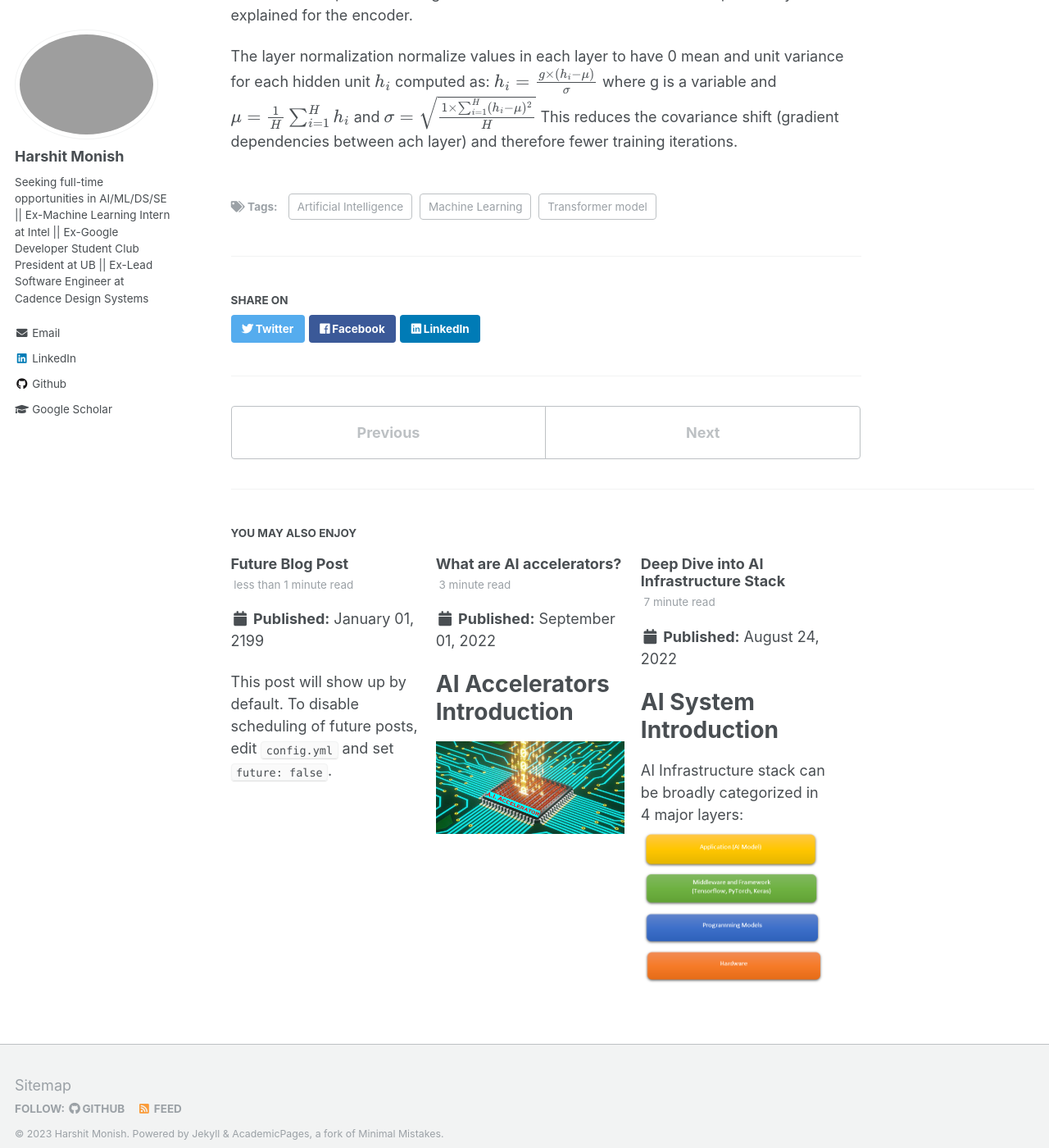
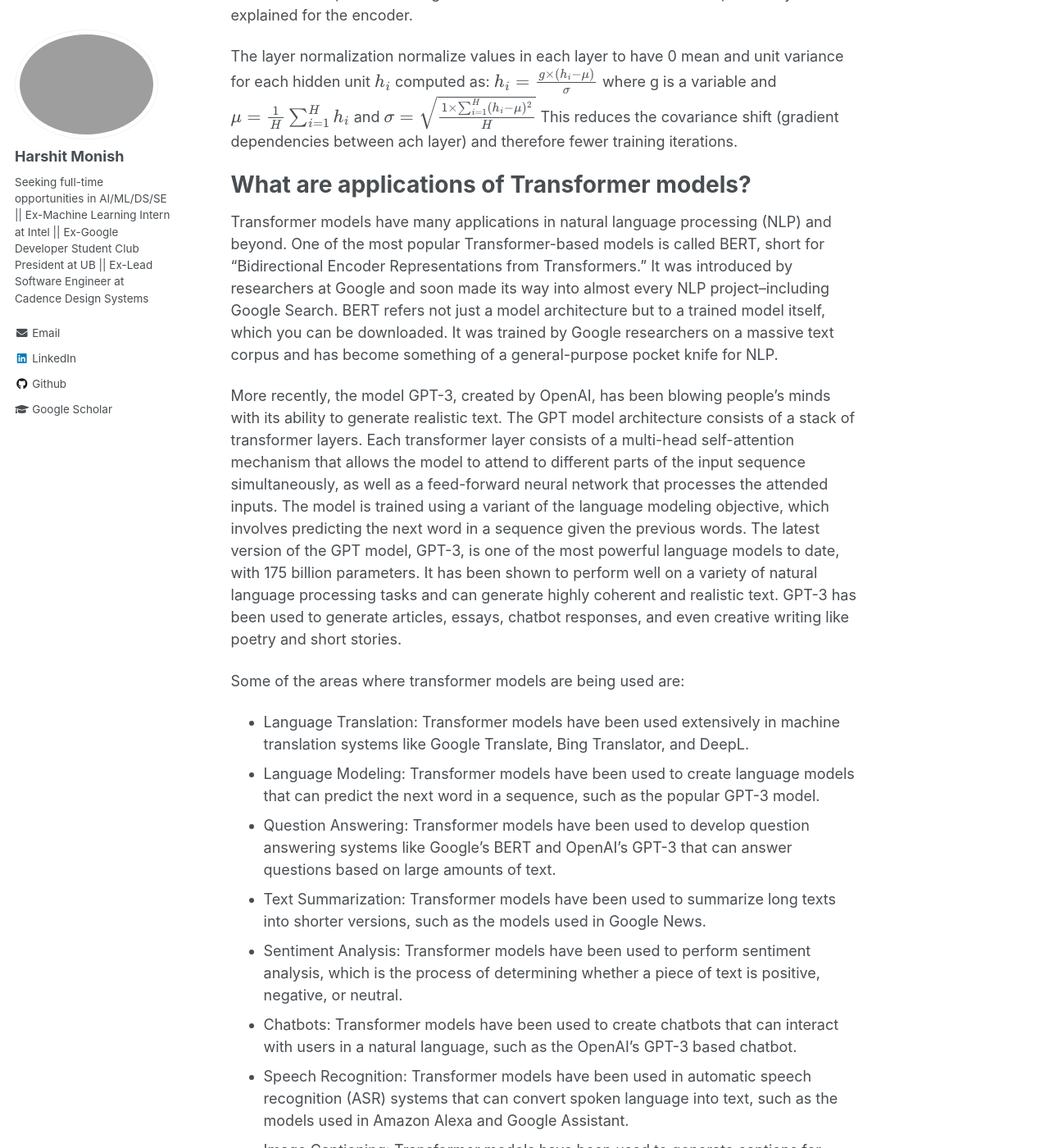
Before and after one commit to harshitmonish/harshitmonish.github.io, a Jekyll site: the page built from _posts/2022-10-01-blog-post-3.md, in a window 1280 px wide and 1400 px high, scrolled down 7224 px. Shown: the whole window at 82% size. Built offline with Jekyll 4.4.1, drawn with Linux system fonts in a browser that asks for light colours; formulas are drawn with MathJax 3; some of the changed text lies outside the part shown.

Commit message:
adding content

```diff
--- a/_posts/2022-10-01-blog-post-3.md
+++ b/_posts/2022-10-01-blog-post-3.md
@@ -72,3 +72,24 @@
 
 The layer normalization normalize values in each layer to have 0 mean and unit variance for each hidden unit $h_{i}$ computed as: $ h_{i} = \frac{g \times (h_{i} - \mu)}{\sigma} $ where g is a variable and $ \mu = \frac{1}{H} \sum_{i=1}^{H}h_{i}$ and $ \sigma = \sqrt{\frac{1 \times \sum_{i=1}^{H} (h_{i} - \mu)^{2}}{H}} $
 This reduces the covariance shift (gradient dependencies between ach layer) and therefore fewer training iterations.
+
+What are applications of Transformer models?
+===
+Transformer models have many applications in natural language processing (NLP) and beyond. One of the most popular Transformer-based models is called BERT, short for “Bidirectional Encoder Representations from Transformers.” It was introduced by researchers at Google and soon made its way into almost every NLP project–including Google Search.
+BERT refers not just a model architecture but to a trained model itself, which you can be downloaded. It was trained by Google researchers on a massive text corpus and has become something of a general-purpose pocket knife for NLP.
+
+More recently, the model GPT-3, created by OpenAI, has been blowing people’s minds with its ability to generate realistic text. The GPT model architecture consists of a stack of transformer layers. Each transformer layer consists of a multi-head self-attention mechanism that allows the model to attend to different parts of the input sequence simultaneously, as well as a feed-forward neural network that processes the attended inputs. The model is trained using a variant of the language modeling objective, which involves predicting the next word in a sequence given the previous words.
+The latest version of the GPT model, GPT-3, is one of the most powerful language models to date, with 175 billion parameters. It has been shown to perform well on a variety of natural language processing tasks and can generate highly coherent and realistic text. GPT-3 has been used to generate articles, essays, chatbot responses, and even creative writing like poetry and short stories.
+
+Some of the areas where transformer models are being used are:
+* Language Translation: Transformer models have been used extensively in machine translation systems like Google Translate, Bing Translator, and DeepL.
+* Language Modeling: Transformer models have been used to create language models that can predict the next word in a sequence, such as the popular GPT-3 model.
+* Question Answering: Transformer models have been used to develop question answering systems like Google's BERT and OpenAI's GPT-3 that can answer questions based on large amounts of text.
+* Text Summarization: Transformer models have been used to summarize long texts into shorter versions, such as the models used in Google News.
+* Sentiment Analysis: Transformer models have been used to perform sentiment analysis, which is the process of determining whether a piece of text is positive, negative, or neutral.
+* Chatbots: Transformer models have been used to create chatbots that can interact with users in a natural language, such as the OpenAI's GPT-3 based chatbot.
+* Speech Recognition: Transformer models have been used in automatic speech recognition (ASR) systems that can convert spoken language into text, such as the models used in Amazon Alexa and Google Assistant.
+* Image Captioning: Transformer models have been used to generate captions for images, such as the models used in Microsoft's CaptionBot.
+* Music Generation: Transformer models have also been used in music generation systems, such as OpenAI's Jukebox model which generates music based on a given prompt.
+
+** Overall, transformer models have revolutionized the field of NLP and have enabled the development of various advanced applications. **
```
